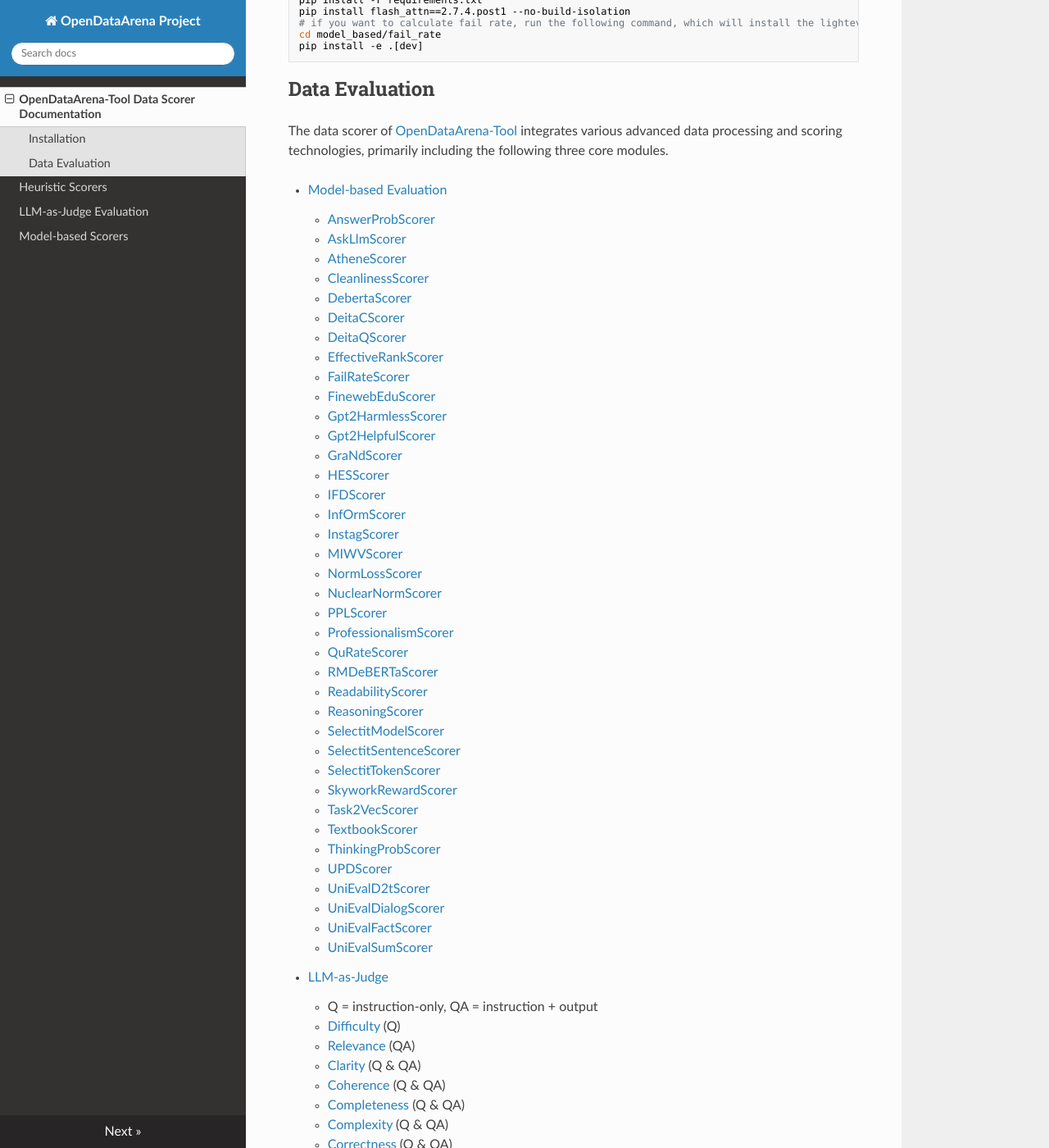
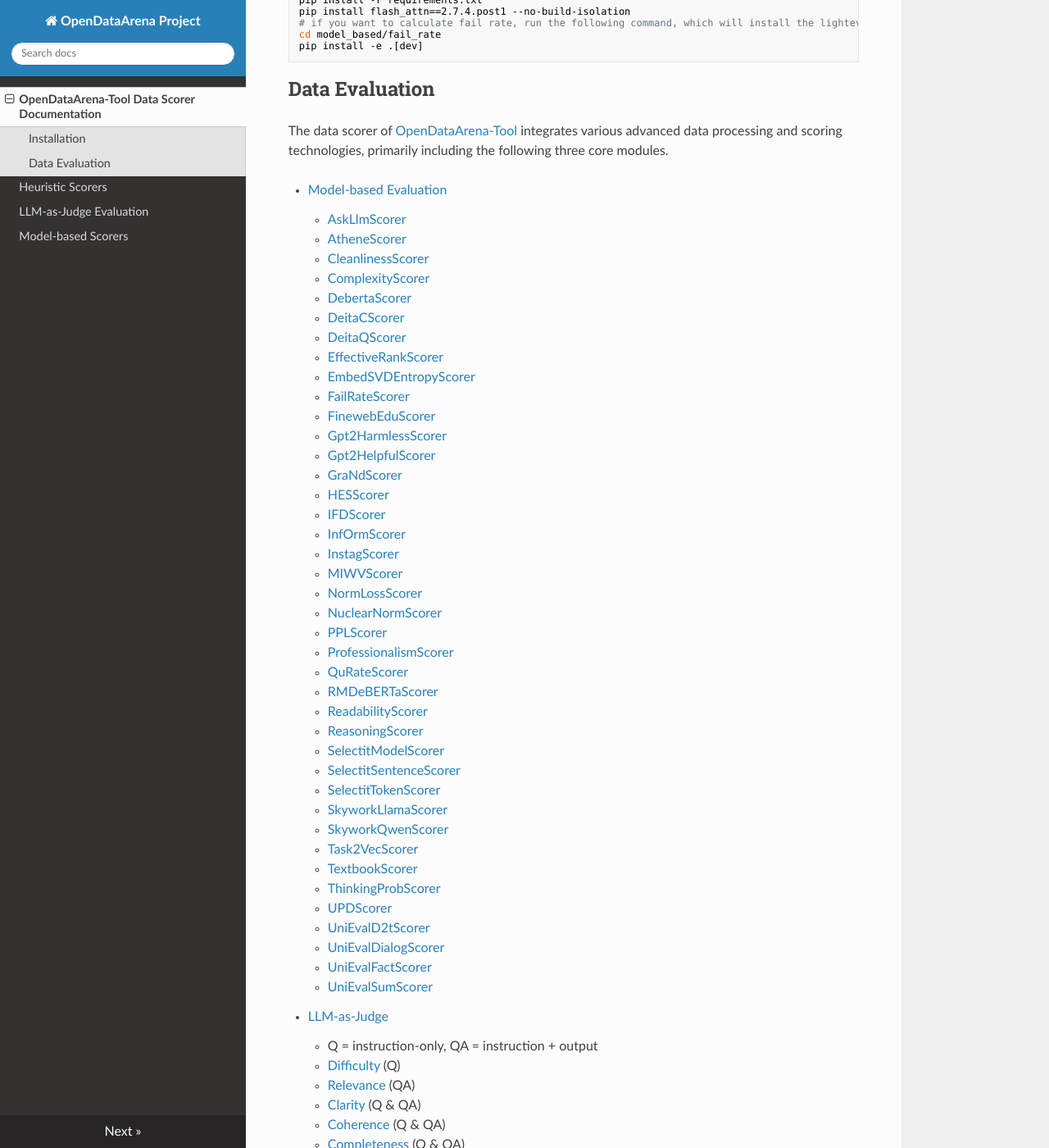
Before and after one commit to OpenDataArena/OpenDataArena-Tool, an MkDocs documentation site: the page built from docs/index.md, in a window 1280 px wide and 1400 px high, scrolled down 388 px. Shown: the whole window at 82% size. Built offline with MkDocs 1.6.1, drawn with Linux system fonts in a browser that asks for light colours; nearby versions of some CDN libraries; some of the changed text lies outside the part shown.

Commit message:
Add new scorers to the evaluation documentation

```diff
--- a/docs/index.md
+++ b/docs/index.md
@@ -19,14 +19,15 @@ pip install -e .[dev]
 The data scorer of [OpenDataArena-Tool](https://github.com/OpenDataArena/OpenDataArena-Tool) integrates various advanced data processing and scoring technologies, primarily including the following three core modules.
 
 * [Model-based Evaluation](model-based-evaluation)
-    * [AnswerProbScorer](model-based-evaluation#answerprobscorer)
     * [AskLlmScorer](model-based-evaluation#askllmscorer)
     * [AtheneScorer](model-based-evaluation#athenescorer)
     * [CleanlinessScorer](model-based-evaluation#cleanlinessscorer)
+    * [ComplexityScorer](model-based-evaluation#ComplexityScorer)
     * [DebertaScorer](model-based-evaluation#debertascorer)
     * [DeitaCScorer](model-based-evaluation#deitacscorer)
     * [DeitaQScorer](model-based-evaluation#deitaqscorer)
     * [EffectiveRankScorer](model-based-evaluation#effectiverankscorer)
+    * [EmbedSVDEntropyScorer](model-based-evaluation#EmbedSVDEntropyScorer)
     * [FailRateScorer](model-based-evaluation#failratescorer)
     * [FinewebEduScorer](model-based-evaluation#finewebeduscorer)
     * [Gpt2HarmlessScorer](model-based-evaluation#gpt2harmlessscorer)
@@ -48,7 +49,8 @@ The data scorer of [OpenDataArena-Tool](https://github.com/OpenDataArena/OpenDat
     * [SelectitModelScorer](model-based-evaluation#selectitmodelscorer)
     * [SelectitSentenceScorer](model-based-evaluation#selectitsentencescorer)
     * [SelectitTokenScorer](model-based-evaluation#selectittokenscorer)
-    * [SkyworkRewardScorer](model-based-evaluation#skyworkrewardscorer)
+    * [SkyworkLlamaScorer](model-based-evaluation#SkyworkLlamaScorer)
+    * [SkyworkQwenScorer](model-based-evaluation#SkyworkQwenScorer)
     * [Task2VecScorer](model-based-evaluation#task2vecscorer)
     * [TextbookScorer](model-based-evaluation#textbookscorer)
     * [ThinkingProbScorer](model-based-evaluation#thinkingprobscorer)
```
Also changed, not shown: other parts of docs/index.md (+2 -0 lines).
